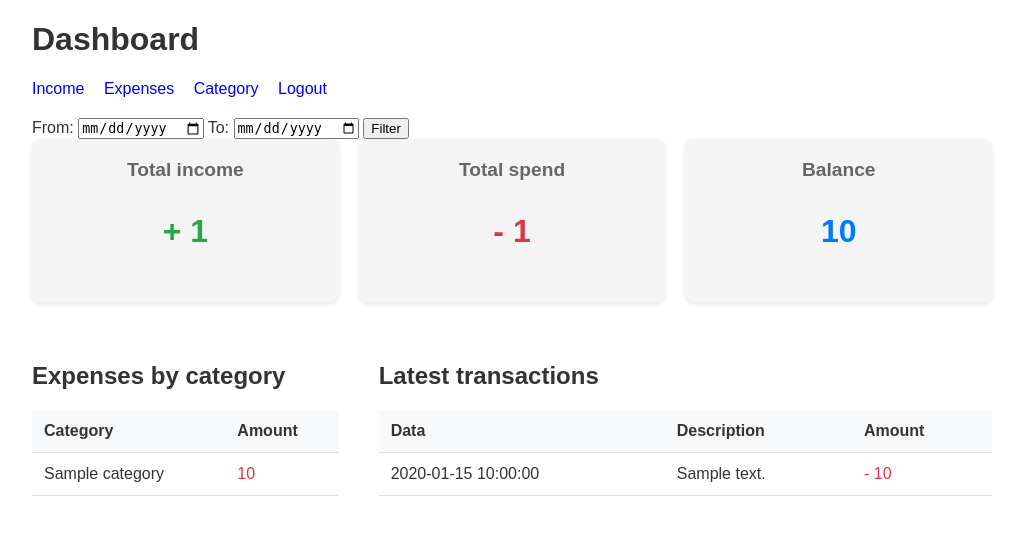
After one commit to Mattakushi432/flask, a Flask app: template templates/dashboard.html in a window 1280 px wide. The commit adds this page. Shown: the top 535 px of the page, without its empty margins (128-1151 px from the left). Run offline with Flask 3, Linux system fonts and the light colour scheme; the template is opened without the code that fills it: most values are stand-ins (such as "Sample title", 1, 10 or a date in 2020); parts of the project's set-up code (start-up, migrations or seed data) failed here and were passed over.

Commit message:
Added Logout, аlso added add, edit, delete for transactions and categories, added date filtering to the general page, added the display of user's profit and expenses

```diff
--- a/app.py
+++ b/app.py
@@ -33,11 +33,59 @@ def login_required(func):
     return check_login
 
 
-@app.route('/user', methods=['GET', 'POST'])
+@app.route('/user', methods=['GET'])
+@login_required
 def get_user():
-    if request.method == 'POST':
-        return 'POST'
-    return 'Hello World!'
+    user_id = session['user']['id']
+    user = db_session.query(User).filter_by(id=user_id).first()
+    if not user:
+        return redirect('/login')
+
+    start_date = request.args.get('start_date')
+    end_date = request.args.get('end_date')
+    if start_date and end_date:
+        try:
+            date_from = datetime.strptime(start_date, '%Y-%m-%d').date()
+            date_to = datetime.strptime(end_date, '%Y-%m-%d').date()
+            transactions = db_session.query(Transaction).filter(
+                Transaction.owner == user_id,
+                Transaction.transaction_date.between(date_from, date_to)
+            ).all()
+        except ValueError:
+            transactions = db_session.query(Transaction).filter_by(owner=user_id).all()
+    else:
+        transactions = db_session.query(Transaction).filter_by(owner=user_id).all()
+
+    total_income = 0.0
+    total_spend = 0.0
+    for t in transactions:
+        if t.transaction_type == INCOME:
+            total_income += float(t.amount or 0)
+        elif t.transaction_type == SPEND:
+            total_spend += float(t.amount or 0)
+    balance = total_income - total_spend
+
+    user_categories = db_session.query(Category).filter_by(owner=user_id).all()
+    cat_map = {c.id: c.name for c in user_categories}
+    spend_totals = {}
+    for t in transactions:
+        if t.transaction_type == SPEND:
+            name = cat_map.get(t.category, 'Uncategorized')
+            spend_totals[name] = spend_totals.get(name, 0.0) + float(t.amount or 0)
+    spend_by_category = sorted(spend_totals.items(), key=lambda kv: kv[0].lower())
+
+    recent_transactions = sorted(transactions, key=lambda tr: (tr.transaction_date or ''), reverse=True)[:10]
+
+    return render_template(
+        'dashboard.html',
+        user=user,
+        transactions=transactions,
+        total_income=total_income,
+        total_spend=total_spend,
+        balance=balance,
+        spend_by_category=spend_by_category,
+        recent_transactions=recent_transactions
+    )
 
 
 @app.route('/login', methods=['GET', 'POST'])
@@ -48,7 +96,7 @@ def login_page():
         user = db_session.query(User).filter_by(email=email).first()
         if user and user.check_password(password):
             session['user'] = {'id': user.id, 'name': user.name, 'first_name': user.first_name, 'email': user.email}
-            return redirect('/income')
+            return redirect('/user')
         return render_template('login.html', error='Invalid email or password')
     return render_template('login.html')
 
@@ -132,17 +180,28 @@ def delete_category(category_id):
 def get_all_income():
     user_id = session['user']['id']
     if request.method == 'POST':
+        try:
+            description = request.form['description']
+            amount = float(request.form['amount'])
+            category_id = int(request.form['category_id'])
+            transaction_date = request.form['transaction_date']
+        except (KeyError, ValueError):
+            income_data = db_session.query(Transaction).filter_by(owner=user_id, transaction_type=INCOME).all()
+            category_data = db_session.query(Category).filter_by(owner=user_id).all()
+            return render_template('income.html', paypal=income_data, category=category_data,
+                                   error='Please provide valid input values.')
+
         transaction_data = Transaction(
-            description=request.form['description'],
-            amount=float(request.form['amount']),
-            category=int(request.form['category']),
-            transaction_date=request.form['transaction_date'],
+            description=description,
+            amount=amount,
+            category=category_id,
+            transaction_date=transaction_date,
             transaction_type=INCOME,
             owner=user_id
         )
         db_session.add(transaction_data)
         db_session.commit()
-        return redirect('/income')
+        return redirect('/user')
     income_data = db_session.query(Transaction).filter_by(owner=user_id, transaction_type=INCOME).all()
     category_data = db_session.query(Category).filter_by(owner=user_id).all()
     return render_template('income.html', paypal=income_data, category=category_data)
@@ -159,22 +218,78 @@ def get_income(income_id):
         return f'Delete income: {income_id}'
 
 
+@app.route('/income/<int:income_id>/edit', methods=['GET', 'POST'])
+@login_required
+def edit_income(income_id):
+    user_id = session['user']['id']
+    income = db_session.query(Transaction).filter_by(transaction_id=income_id, owner=user_id,
+                                                     transaction_type=INCOME).first()
+    if not income:
+        return redirect('/income')
+    if request.method == 'POST':
+        description = request.form.get('description')
+        amount = request.form.get('amount')
+        category_id = request.form.get('category_id')
+        transaction_date = request.form.get('transaction_date')
+        if description is not None:
+            income.description = description
+        if amount is not None:
+            try:
+                income.amount = float(amount)
+            except ValueError:
+                pass
+        if category_id is not None:
+            try:
+                income.category = int(category_id)
+            except ValueError:
+                pass
+        if transaction_date:
+            income.transaction_date = transaction_date
+        db_session.commit()
+        return redirect('/income')
+    category_data = db_session.query(Category).filter_by(owner=user_id).all()
+    return render_template('edit_income.html', income=income, category=category_data)
+
+
+@app.route('/income/<int:income_id>/delete', methods=['POST'])
+@login_required
+def delete_income(income_id):
+    user_id = session['user']['id']
+    income = db_session.query(Transaction).filter_by(transaction_id=income_id, owner=user_id,
+                                                     transaction_type=INCOME).first()
+    if income:
+        db_session.delete(income)
+        db_session.commit()
+    return redirect('/income')
+
+
 @app.route('/spend', methods=['GET', 'POST'])
 @login_required
 def get_all_spend():
     user_id = session['user']['id']
     if request.method == 'POST':
+        try:
+            description = request.form['description']
+            amount = float(request.form['amount'])
+            category_id = int(request.form['category_id'])
+            transaction_date = request.form['transaction_date']
+        except (KeyError, ValueError):
+            spend_data = db_session.query(Transaction).filter_by(owner=user_id, transaction_type=SPEND).all()
+            category_data = db_session.query(Category).filter_by(owner=user_id).all()
+            return render_template('spend.html', paypal=spend_data, category=category_data,
+                                   error='Please provide valid input values.')
+
         transaction_data = Transaction(
-            description=request.form['description'],
-            amount=float(request.form['amount']),
-            category=int(request.form['category']),
-            transaction_date=request.form['transaction_date'],
+            description=description,
+            amount=amount,
+            category=category_id,
+            transaction_date=transaction_date,
             transaction_type=SPEND,
             owner=user_id
         )
         db_session.add(transaction_data)
         db_session.commit()
-        return redirect('/spend')
+        return redirect('/user')
     spend_data = db_session.query(Transaction).filter_by(owner=user_id, transaction_type=SPEND).all()
     category_data = db_session.query(Category).filter_by(owner=user_id).all()
     return render_template('spend.html', paypal=spend_data, category=category_data)
@@ -191,5 +306,50 @@ def get_spend(spend_id):
         return f'Delete spend: {spend_id}'
 
 
+@app.route('/spend/<int:spend_id>/edit', methods=['GET', 'POST'])
+@login_required
+def edit_spend(spend_id):
+    user_id = session['user']['id']
+    spend = db_session.query(Transaction).filter_by(transaction_id=spend_id, owner=user_id,
+                                                    transaction_type=SPEND).first()
+    if not spend:
+        return redirect('/spend')
+    if request.method == 'POST':
+        description = request.form.get('description')
+        amount = request.form.get('amount')
+        category_id = request.form.get('category_id')
+        transaction_date = request.form.get('transaction_date')
+        if description is not None:
+            spend.description = description
+        if amount is not None:
+            try:
+                spend.amount = float(amount)
+            except ValueError:
+                pass
+        if category_id is not None:
+            try:
+                spend.category = int(category_id)
+            except ValueError:
+                pass
+        if transaction_date:
+            spend.transaction_date = transaction_date
+        db_session.commit()
+        return redirect('/spend')
+    category_data = db_session.query(Category).filter_by(owner=user_id).all()
+    return render_template('edit_spend.html', spend=spend, category=category_data)
+
+
+@app.route('/spend/<int:spend_id>/delete', methods=['POST'])
+@login_required
+def delete_spend(spend_id):
+    user_id = session['user']['id']
+    spend = db_session.query(Transaction).filter_by(transaction_id=spend_id, owner=user_id,
+                                                    transaction_type=SPEND).first()
+    if spend:
+        db_session.delete(spend)
+        db_session.commit()
+    return redirect('/spend')
+
+
 if __name__ == '__main__':
     app.run()
--- a/templates/category_list.html
+++ b/templates/category_list.html
@@ -30,7 +30,6 @@
         {% endfor %}
     </ul>
     <br>
-    <a href="{{ url_for('get_all_income') }}">Income</a><br>
-    <a href="{{ url_for('get_all_spend') }}">Spend</a>
+    <a href="{{ url_for('get_user') }}">Back to Dashboard</a><br>
 </body>
 </html>
--- /dev/null
+++ b/templates/dashboard.html
@@ -0,0 +1,122 @@
+<!DOCTYPE html>
+<html lang="en">
+<head>
+    <meta charset="UTF-8">
+    <meta name="viewport" content="width=device-width, initial-scale=1.0">
+    <title>Dashboard</title>
+    <style>
+        body { font-family: sans-serif; color: #333; }
+        .container { max-width: 960px; margin: 20px auto; padding: 0 15px; }
+        .summary-cards { display: flex; justify-content: space-around; gap: 20px; text-align: center; margin-bottom: 40px; }
+        .card { background: #f4f4f4; padding: 20px; border-radius: 8px; width: 30%; box-shadow: 0 2px 4px rgba(0,0,0,0.1); }
+        .card h2 { margin-top: 0; font-size: 1.2em; color: #666; }
+        .card .amount { font-size: 2em; font-weight: bold; }
+        .income { color: #28a745; }
+        .spend { color: #dc3545; }
+        .balance { color: #007bff; }
+        .content-grid { display: grid; grid-template-columns: 1fr 2fr; gap: 40px; }
+        table { width: 100%; border-collapse: collapse; }
+        th, td { padding: 12px; border-bottom: 1px solid #ddd; text-align: left; }
+        th { background-color: #f8f9fa; }
+        nav { margin-bottom: 20px; }
+        nav a { margin-right: 15px; text-decoration: none; }
+    </style>
+</head>
+<body>
+
+<div class="container">
+    <header>
+        <h1>Dashboard</h1>
+        <nav>
+            <a href="{{ url_for('get_all_income') }}">Income</a>
+            <a href="{{ url_for('get_all_spend') }}">Expenses</a>
+            <a href="{{ url_for('category_page') }}">Category</a>
+            <a href="{{ url_for('logout') }}">Logout</a>
+        </nav>
+           <div class="search-form" style="margin-top: 20px;">
+        <form action="{{ url_for('get_user') }}" method="get">
+            <label for="start_date">From:</label>
+            <input type="date" name="start_date" id="start_date">
+            <label for="end_date">To:</label>
+            <input type="date" name="end_date" id="end_date">
+            <button type="submit">Filter</button>
+        </form>
+    </div>
+    </header>
+
+    <div class="summary-cards">
+        <div class="card">
+            <h2>Total income</h2>
+            <p class="amount income">+ {{ total_income|round(2) }}</p>
+        </div>
+        <div class="card">
+            <h2>Total spend</h2>
+            <p class="amount spend">- {{ total_spend|round(2) }}</p>
+        </div>
+        <div class="card">
+            <h2>Balance</h2>
+            <p class="amount balance">{{ balance|round(2) }}</p>
+        </div>
+    </div>
+
+
+
+    <div class="content-grid">
+        <div class="categories">
+            <h2>Expenses by category</h2>
+            <table>
+                <thead>
+                    <tr>
+                        <th>Category</th>
+                        <th>Amount</th>
+                    </tr>
+                </thead>
+                <tbody>
+                    {% for category, total in spend_by_category %}
+                    <tr>
+                        <td>{{ category }}</td>
+                        <td class="spend">{{ total|round(2) }}</td>
+                    </tr>
+                    {% else %}
+                    <tr>
+                        <td colspan="2">No expenses yet.</td>
+                    </tr>
+                    {% endfor %}
+                </tbody>
+            </table>
+        </div>
+
+        <div class="recent-transactions">
+            <h2>Latest transactions</h2>
+            <table>
+                <thead>
+                    <tr>
+                        <th>Data</th>
+                        <th>Description</th>
+                        <th>Amount</th>
+                    </tr>
+                </thead>
+                <tbody>
+                    {% for trx in recent_transactions %}
+                    <tr>
+                        <td>{{ trx.transaction_date }}</td>
+                        <td>{{ trx.description }}</td>
+                        {% if trx.transaction_type == 1 %}
+                            <td class="income">+ {{ trx.amount|round(2) }}</td>
+                        {% else %}
+                            <td class="spend">- {{ trx.amount|round(2) }}</td>
+                        {% endif %}
+                    </tr>
+                    {% else %}
+                    <tr>
+                        <td colspan="3">No expenses yet.</td>
+                    </tr>
+                    {% endfor %}
+                </tbody>
+            </table>
+        </div>
+    </div>
+</div>
+
+</body>
+</html>
```
Also changed, not shown: alembic/versions/50e77b28e5f3_add_new_html_code_and_fix_code.py (added, +32 -0 lines), alembic/versions/bd48ce7936f6_add_spend_edit_and_deleted.py (added, +32 -0 lines), templates/edit_income.html (added, +45 -0 lines), templates/edit_spend.html (added, +45 -0 lines), templates/income.html (+35 -4 lines), templates/spend.html (+34 -5 lines), 1 other file.
